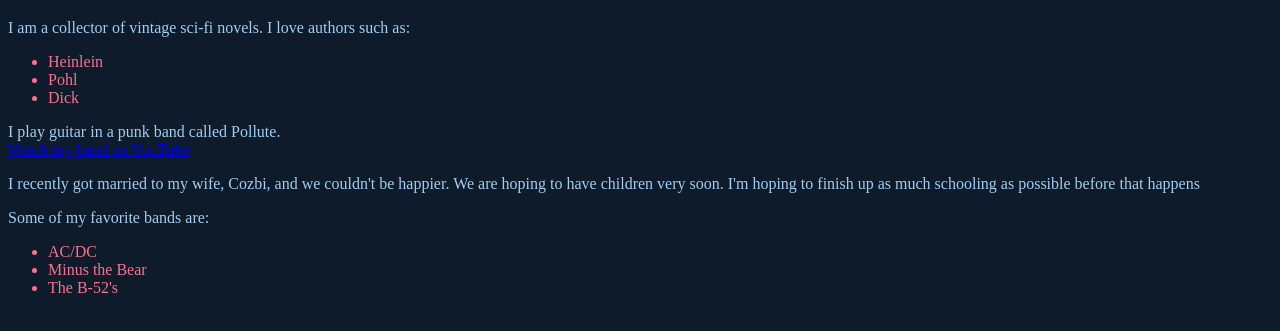
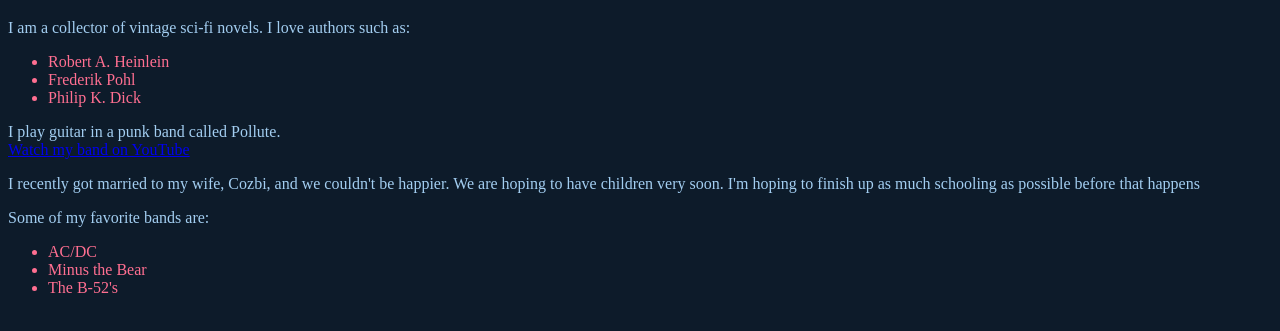
Before and after one commit to LewisWBeverly/LewisWBeverly.github.io, a plain HTML site: page index.html in a window 1280 px wide. Shown: the part 61-392 px from the top of the page. Drawn offline with Linux system fonts and the light colour scheme.

Commit message:
I added full names for the authors

```diff
--- a/index.html
+++ b/index.html
@@ -25,9 +25,9 @@
 
   <p>I am a collector of vintage sci-fi novels. I love authors such as:</p>
   <ul>
-    <li>Heinlein</li>
-    <li>Pohl</li>
-    <li>Dick</li>
+    <li>Robert A. Heinlein</li>
+    <li>Frederik Pohl</li>
+    <li>Philip K. Dick</li>
   </ul>
 
   <p>I play guitar in a punk band called Pollute.<br>
```
